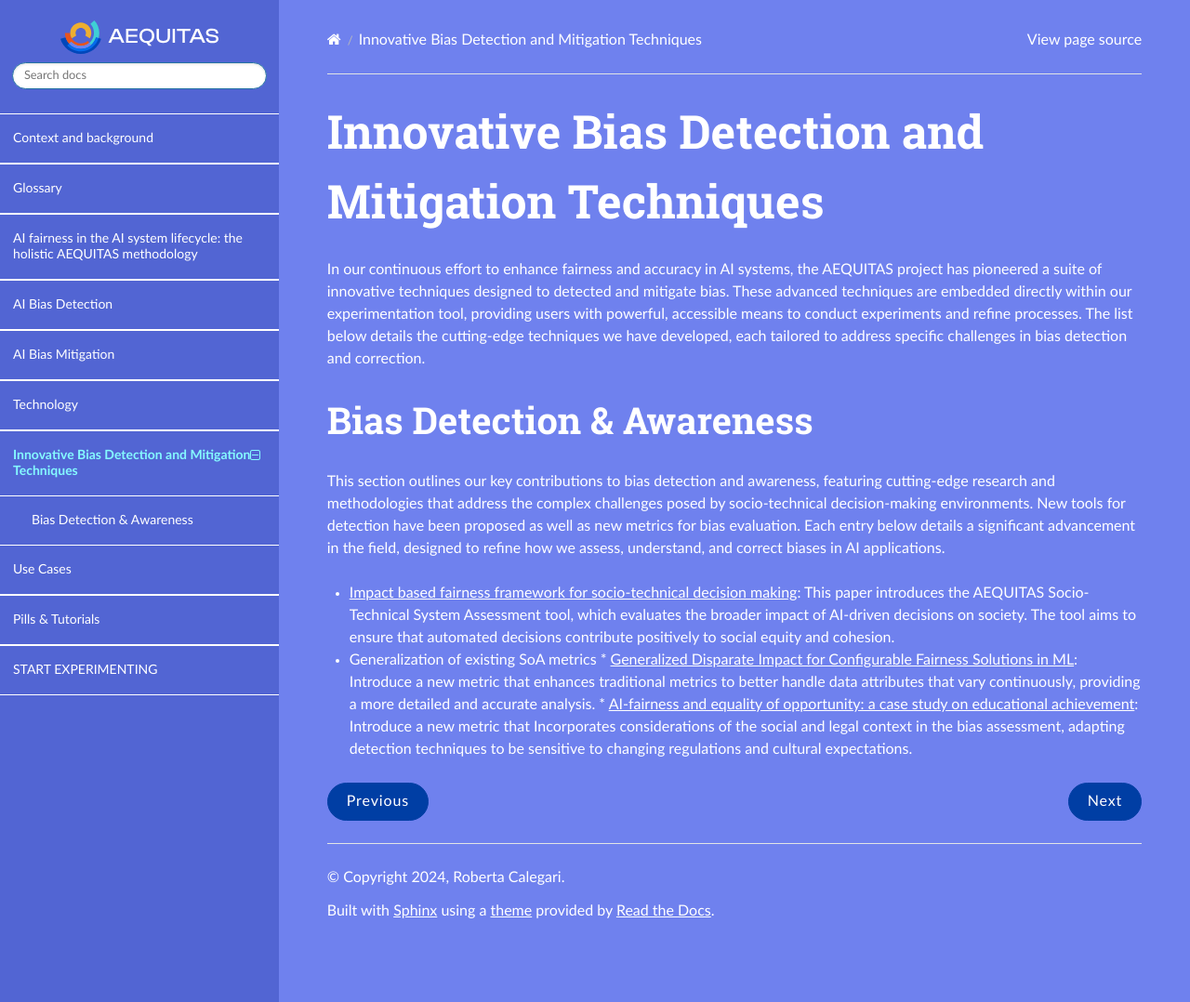
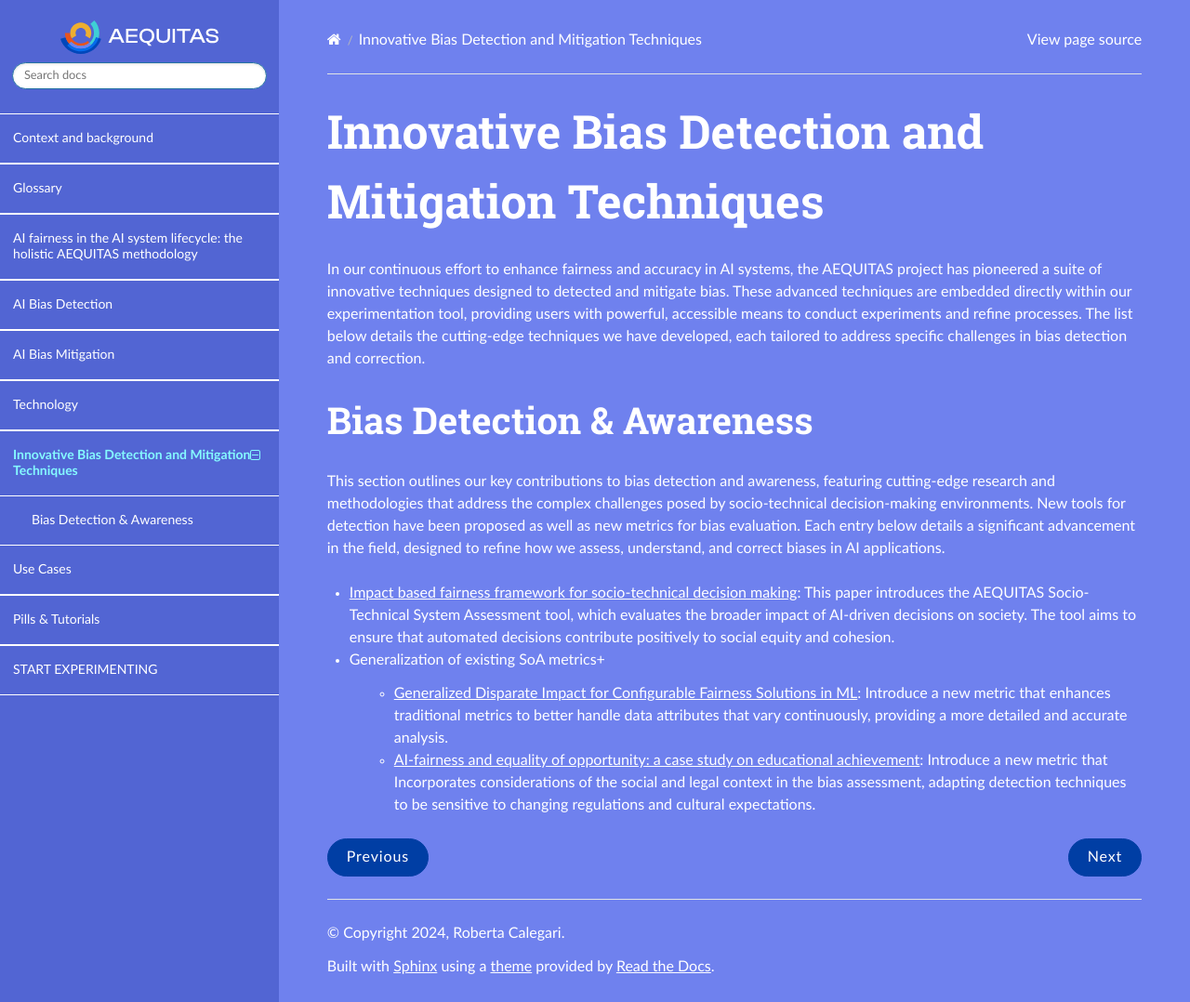
Before and after one commit to aequitas-aod/aequitas-home, a Sphinx documentation site: the page built from docs/source/innovation.rst, in a window 1280 px wide and 1078 px high. Shown: the whole window at 93% size. Built offline with Sphinx 7.4.7 and the Read the Docs theme 3.1.0, drawn with Linux system fonts in a browser that asks for light colours.

```diff
--- a/docs/source/innovation.rst
+++ b/docs/source/innovation.rst
@@ -10,6 +10,8 @@ This section outlines our key contributions to bias detection and awareness, fea
 
 * `Impact based fairness framework for socio-technical decision making <https://ceur-ws.org/Vol-3523/paper12.pdf>`_: This paper introduces the AEQUITAS Socio-Technical System Assessment tool, which evaluates the broader impact of AI-driven decisions on society. The tool aims to ensure that automated decisions contribute positively to social equity and cohesion.
 
-* Generalization of existing SoA metrics
-  * `Generalized Disparate Impact for Configurable Fairness Solutions in ML <https://proceedings.mlr.press/v202/giuliani23a/giuliani23a.pdf>`_: Introduce a new metric that enhances traditional metrics to better handle data attributes that vary continuously, providing a more detailed and accurate analysis.
-  * `AI-fairness and equality of opportunity: a case study on educational achievement <https://ceur-ws.org/Vol-3808/paper17.pdf>`_: Introduce a new metric that Incorporates considerations of the social and legal context in the bias assessment, adapting detection techniques to be sensitive to changing regulations and cultural expectations.
+* Generalization of existing SoA metrics+
+
+    * `Generalized Disparate Impact for Configurable Fairness Solutions in ML <https://proceedings.mlr.press/v202/giuliani23a/giuliani23a.pdf>`_: Introduce a new metric that enhances traditional metrics to better handle data attributes that vary continuously, providing a more detailed and accurate analysis.
+
+    * `AI-fairness and equality of opportunity: a case study on educational achievement <https://ceur-ws.org/Vol-3808/paper17.pdf>`_: Introduce a new metric that Incorporates considerations of the social and legal context in the bias assessment, adapting detection techniques to be sensitive to changing regulations and cultural expectations.
```
